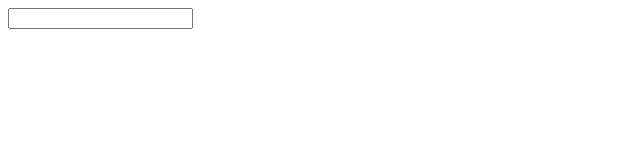
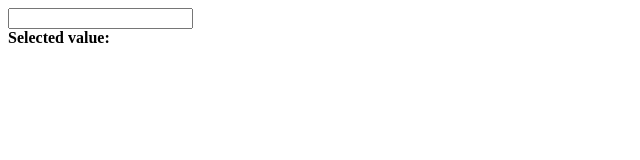
Before and after one commit to gonzofish/ng2-autocomplete, an Angular app: page / in a window 1280 px wide. Shown: the top 160 px of the page, without its empty margins (0-640 px from the left). Built offline with nearby package versions, Linux system fonts and the light colour scheme.

Commit message:
Successfully selecting and emitting selected item

```diff
--- a/src/app/app.component.html
+++ b/src/app/app.component.html
@@ -1 +1,6 @@
-<my-autocomplete [items]="myItems"></my-autocomplete>
+<my-autocomplete [items]="myItems"
+  (selected)="onItemSelected($event)"></my-autocomplete>
+<div>
+  <strong>Selected value:</strong>
+  {{ selectedItem }}
+</div>
--- a/src/app/app.component.ts
+++ b/src/app/app.component.ts
@@ -13,4 +13,9 @@ export class AppComponent {
     'shirt',
     'storm'
   ];
+  selectedItem: string = '';
+
+  onItemSelected(item: string) {
+    this.selectedItem = item;
+  }
 }
--- a/src/app/my-autocomplete/my-autocomplete.component.css
+++ b/src/app/my-autocomplete/my-autocomplete.component.css
@@ -1,10 +1,19 @@
+:host {
+    display: inline-block;
+    position: relative;
+}
+
 ul.list {
+    background-color: white;
     border: 1px solid gray;
     box-shadow: 4px 4px 6px rgba(0, 0, 0, 0.35);
     list-style: none;
     margin: 0;
-    max-width: 200px;
     padding: 0;
+    position: absolute;
+    width: 200px;
+    z-index: 1;
+
 }
 
 ul.list li {
--- a/src/app/my-autocomplete/my-autocomplete.component.html
+++ b/src/app/my-autocomplete/my-autocomplete.component.html
@@ -5,7 +5,8 @@
     #textInput>
   <ul class="list" [hidden]="hide"
     #itemList>
-    <li *ngFor="let item of list">
+    <li *ngFor="let item of list"
+      (click)="onSelectItem($event, item)">
       {{ item }}
     </li>
   </ul>
--- a/src/app/my-autocomplete/my-autocomplete.component.ts
+++ b/src/app/my-autocomplete/my-autocomplete.component.ts
@@ -74,6 +74,16 @@ export class MyAutocompleteComponent implements OnInit {
       node === this.itemList.nativeElement;
   }
 
+  onSelectItem($event: MouseEvent, item: string) {
+    $event.stopImmediatePropagation();
+    this.selectItem(item);
+  }
+
+  selectItem(item: string) {
+    this.selectEmitter.emit(item);
+    this.hideList(true);
+  }
+
   hideList(hide: boolean) {
     this.hide = hide;
   }
```
